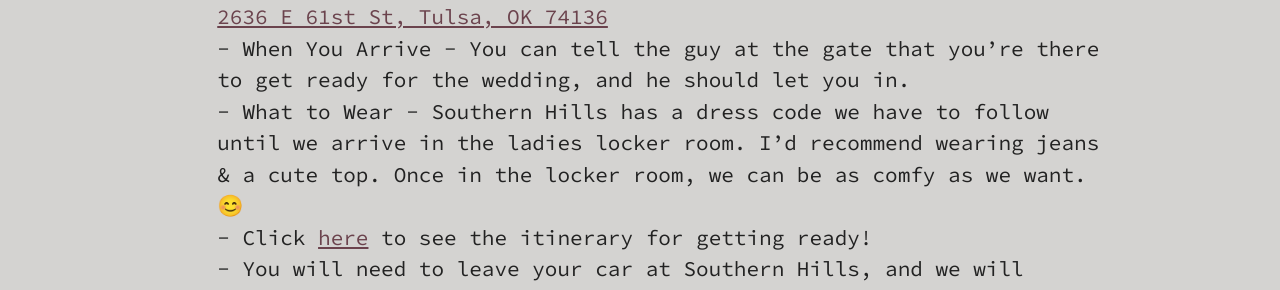
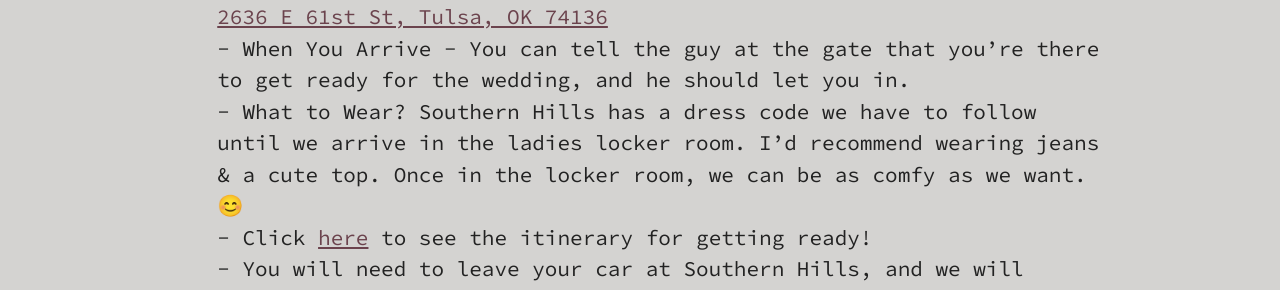
Before and after one commit to grantstandridge/grantstandridge.github.io, a Jekyll site: the page built from _buckets/bridesmaids.markdown, in a window 1280 px wide. Shown: the part 1047-1337 px from the top of the page. Built offline with Jekyll 4.4.1, drawn with Linux system fonts in a browser that asks for light colours.

```diff
--- a/_buckets/bridesmaids.markdown
+++ b/_buckets/bridesmaids.markdown
@@ -23,7 +23,7 @@ Schedule:
   - "10:30am - Bridal Party Meets @ Southern Hills to get ready\n<br> <a href='https://goo.gl/maps/FoUWBZZFjXU2'
     target='_blank'> 2636 E 61st St, Tulsa, OK 74136</a>\n<br>- When You Arrive -
     You can tell the guy at the gate that you’re there to get ready for the wedding,
-    and he should let you in. \n<br>- What to Wear - Southern Hills has a dress code
+    and he should let you in. \n<br>- What to Wear? Southern Hills has a dress code
     we have to follow until we arrive in the ladies locker room. I’d recommend wearing
     jeans & a cute top. Once in the locker room, we can be as comfy as we want. \U0001F60A\n<br>-
     Click <a href='http://playbook.turnhertostandridge.com/hair-slash-makeup-itinerary/'>here</a>
```
